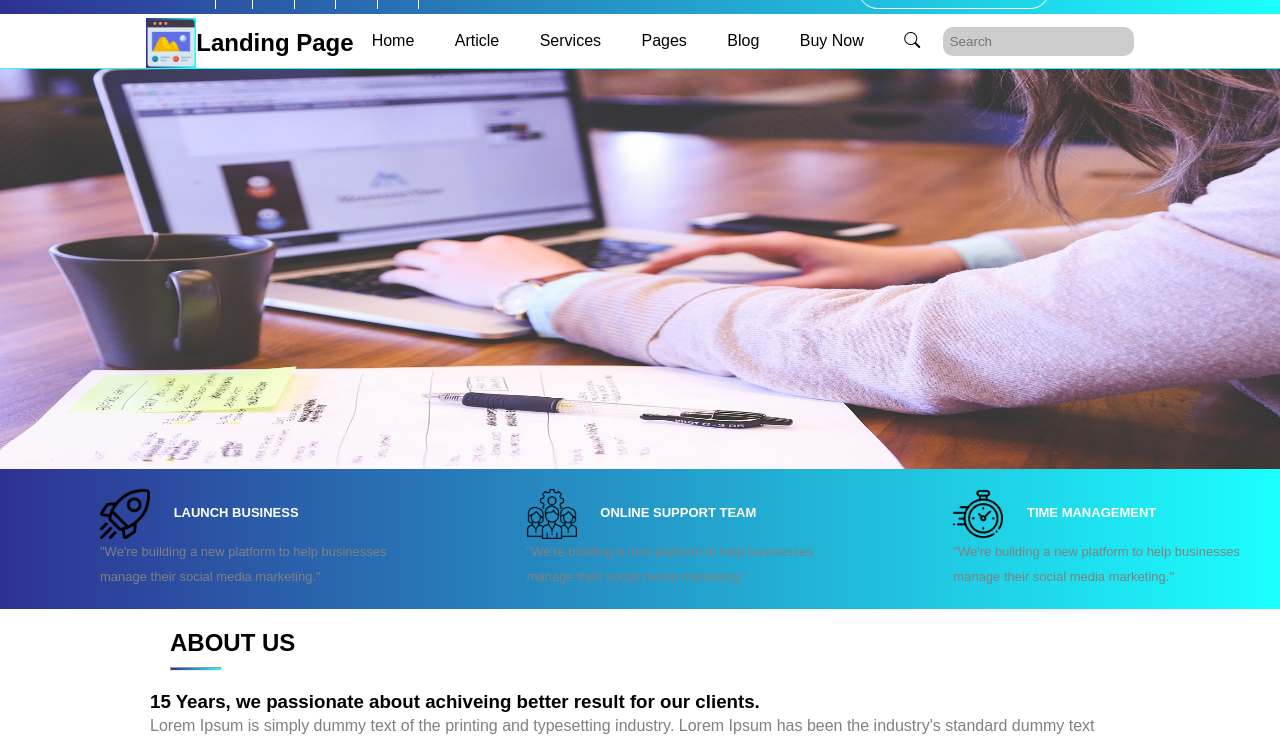
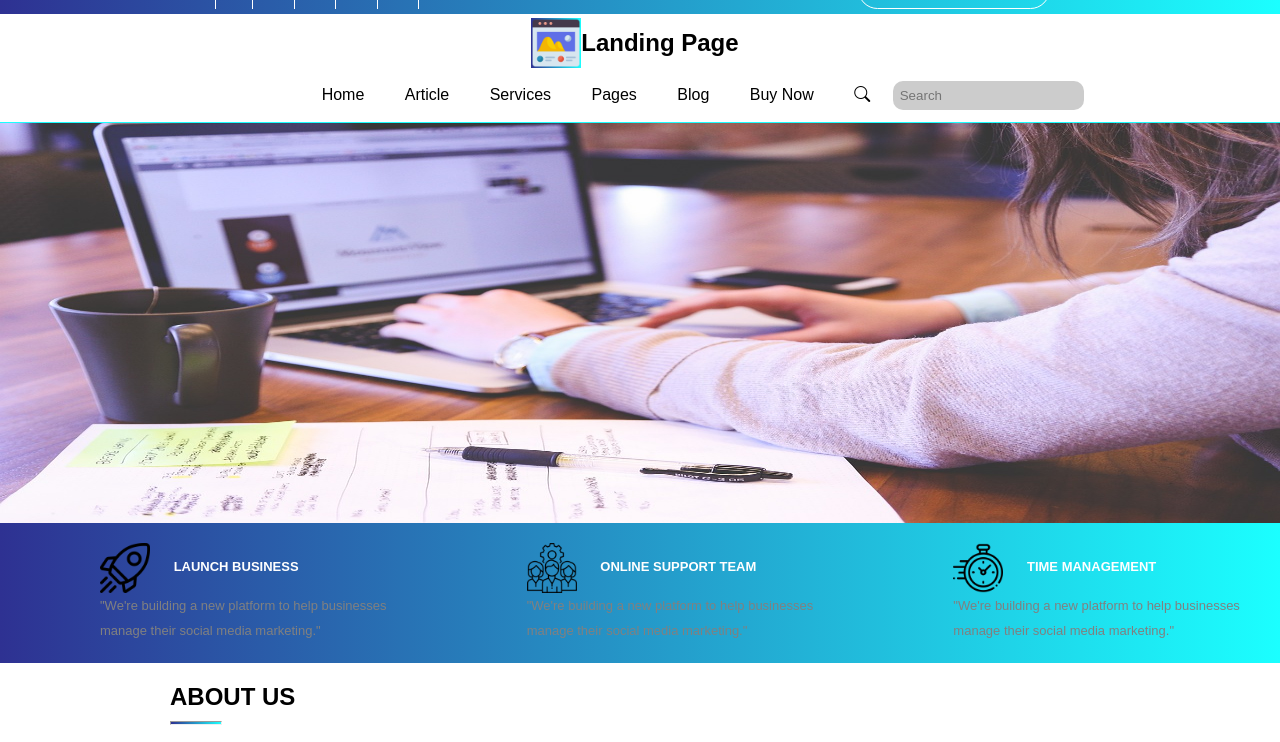
Before and after one commit to Vikashsigh24/CODSOFT-Landing-Page, a plain HTML site: page index.html in a window 1280 px wide. Shown: the part 34-776 px from the top of the page. Drawn offline with nearby package versions, Linux system fonts and the light colour scheme.

Commit message:
Update style1.css

```diff
--- a/style1.css
+++ b/style1.css
@@ -80,7 +80,7 @@ body {
 
 .container {
     text-align: center;
-    margin: 0 100px;
+    margin: 0 80px;
 }
 
 .button a:hover {
@@ -546,7 +546,7 @@ p {
 
 }
 
-@media screen and (min-width:769px) and (max-width:1350px) {
+@media screen and (min-width:769px) and (max-width:1300px) {
     .top-nav {
         height: auto;
         width: 100%;
@@ -565,7 +565,7 @@ p {
     }
 
     .top-nav .container {
-        margin: 0 0px;
+        margin: 0 10px;
 
     }
 
@@ -593,18 +593,19 @@ p {
 
     .nav-2{
         margin-left: 0;
+        text-align: center;
     }
 
     .nav-2-heading {
-
-        margin-left: auto;
-        margin-right: auto;
+        margin-left: 40%;
+        margin-right: 25%;
         text-align: center;
         display: flex;
+
     }
 
     .nav-2-elements {
-        margin: 0;
+        margin-left: auto;
     }
 
     .nav-2-elements a{
@@ -613,7 +614,7 @@ p {
 
     .nav-2 .container {
         text-align: center;
-        margin: 0 10px;
+        margin: 0 8px;
     }
 
 }
```
